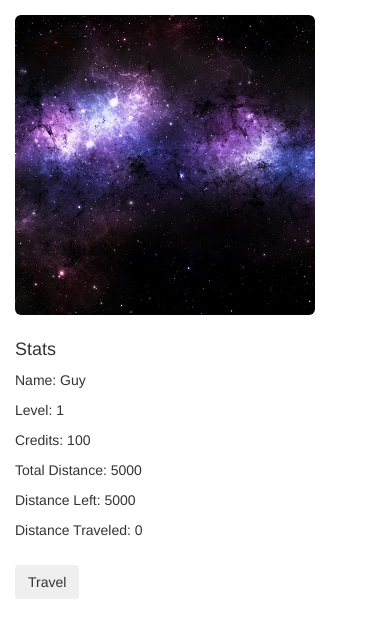
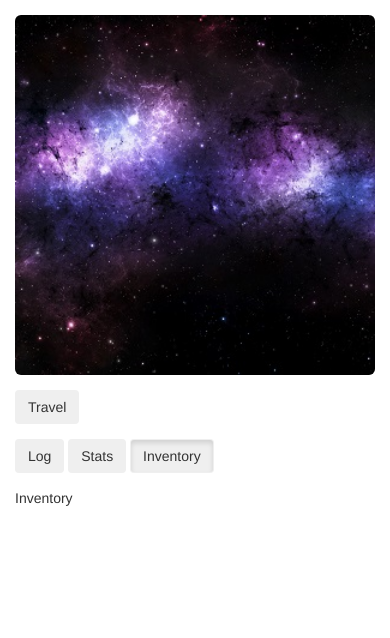
Before and after one commit to kraigjacobson/phoneSpace, a plain HTML site: page index.html at #!/inventory in a window 390 px wide. Drawn offline with nearby package versions, Linux system fonts and the light colour scheme; some packages are replaced by stand-ins of ours.

Commit message:
Added ui-router, split views into partials.

```diff
--- a/app.js
+++ b/app.js
@@ -1,5 +1,29 @@
 var app = angular.module('spaceApp', [
+    'ui.router'
 ]);
+
+app.config(function($stateProvider, $urlRouterProvider) {
+
+    $urlRouterProvider.otherwise('/log');
+
+    $stateProvider
+
+        .state('log', {
+            url: '/log',
+            templateUrl: 'partials/log.html'
+        })
+
+        .state('stats', {
+            url: '/stats',
+            templateUrl: 'partials/stats.html'
+        })
+
+        .state('inventory', {
+            url: '/inventory',
+            templateUrl: 'partials/inventory.html'
+        });
+
+});
 
 app.controller('MainController', function(
     $scope,
--- a/assets/main.css
+++ b/assets/main.css
@@ -2,6 +2,8 @@
     padding-top:15px;
 }
 #console {
-    height:250px;
-    overflow-y: scroll;
+
 }
+#view img {
+    width:100%;
+}
--- a/index.html
+++ b/index.html
@@ -4,6 +4,7 @@
     <meta charset="UTF-8">
     <title>Space</title>
     <script src="https://ajax.googleapis.com/ajax/libs/angularjs/1.5.6/angular.min.js"></script>
+    <script src="https://cdnjs.cloudflare.com/ajax/libs/angular-ui-router/1.0.3/angular-ui-router.js"></script>
     <link href="https://maxcdn.bootstrapcdn.com/bootstrap/3.3.7/css/bootstrap.min.css" rel="stylesheet">
     <script src="app.js"></script>
     <script src="services/DataService.js"></script>
@@ -18,18 +19,9 @@
 
 <body ng-controller="MainController">
 
-    <div class="col-sm-5 partial" ng-controller="ViewscreenController">
+    <div id="view" class="col-sm-12 partial" ng-controller="ViewscreenController">
 
         <img class="img-responsive img-rounded" ng-src="{{ image }}" alt="">
-
-    </div>
-
-    <div class="col-sm-7 partial" ng-controller="StatsController">
-
-        <h4>Stats</h4>
-        <p ng-repeat="(key, value) in stats">
-            {{ key | camelCaseToHuman }}: {{ value }}
-        </p>
 
     </div>
 
@@ -41,13 +33,17 @@
 
     </div>
 
-    <div id="console" class="col-sm-12 partial" ng-controller="ConsoleController">
+    <div class="col-sm-12 partial">
 
-        <p ng-repeat="item in journal track by $index">
+        <button class="btn" ui-sref="log" ui-sref-active="active">Log</button>
+        <button class="btn" ui-sref="stats" ui-sref-active="active">Stats</button>
+        <button class="btn" ui-sref="inventory" ui-sref-active="active">Inventory</button>
 
-            {{ item }}
+    </div>
 
-        </p>
+    <div class="col-sm-12 partial">
+
+        <ui-view></ui-view>
 
     </div>
 
--- /dev/null
+++ b/partials/inventory.html
@@ -0,0 +1 @@
+Inventory
```
Also changed, not shown: partials/log.html (added, +10 -0 lines), partials/stats.html (added, +8 -0 lines).
